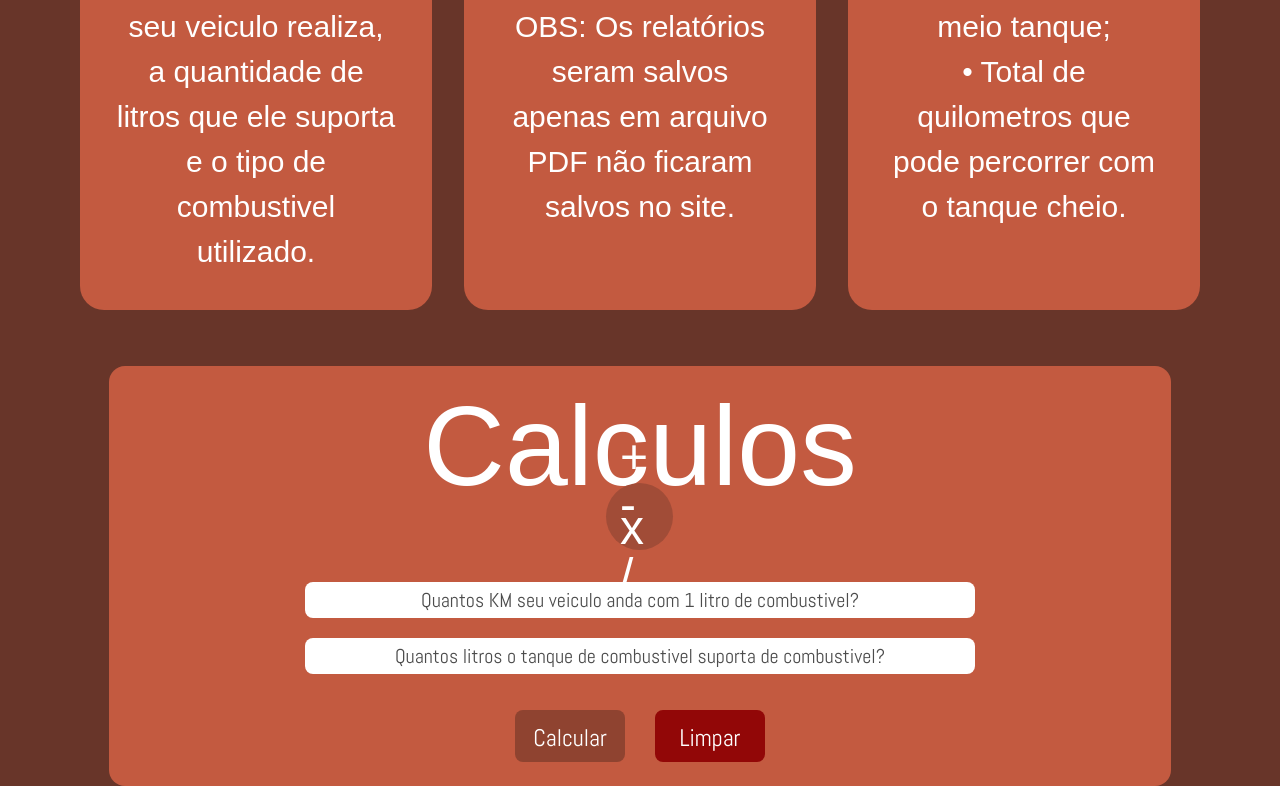
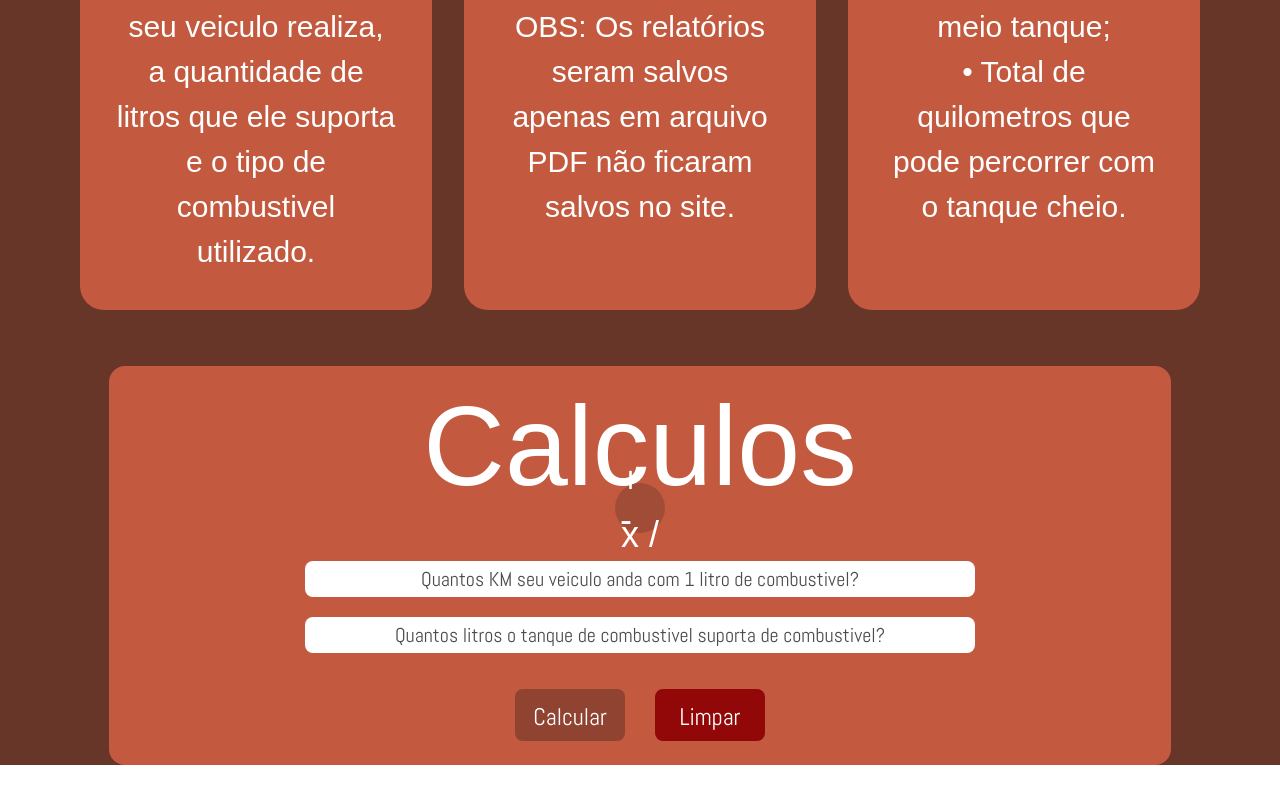
Before and after one commit to Guilherme-Ferreira-Tombini/Fisher-combustion, a Next.js app: page / in a window 1280 px wide. Shown: the part 1324-2110 px from the top of the page. After the commit the page ends 2089 px from the top, so only its background shows below. Built offline with nearby package versions, Linux system fonts and the light colour scheme; a web font is replaced by a local one.

Commit message:
style: adjusted size of the calculation symbol and spacing between fields and the symbol

```diff
--- a/src/app/components/Calculate.tsx
+++ b/src/app/components/Calculate.tsx
@@ -7,7 +7,7 @@ export default function Calculate(){
                 Calculos
             </h1>
             <SymbolForCalculations/>
-            <div className="w-[70%] p-5 mt-3 font-abel">
+            <div className="w-[70%] p-5 mt-2 font-abel">
                <input
                  className="rounded-lg w-full text-center text-xl placeholder-[#4C4C4C] text-black p-1"
                  type="text" id="QuilometroPorLitro"
--- a/src/app/components/SymbolForCalculations.tsx
+++ b/src/app/components/SymbolForCalculations.tsx
@@ -1,7 +1,7 @@
 export default function SymbolForCalculations(){
     return(
-        <div className="rounded-full bg-[#A14C37] w-[67px] h-[67px] flex flex-col items-center justify-center mt-[-20px]">
-            <div className="w-10 h-[50%] flex flex-col justify-center items-center text-5xl">
+        <div className="rounded-full bg-[#A14C37] w-[50px] h-[50px] flex flex-col items-center justify-center mt-[-20px]">
+            <div className="w-10 h-[50%] flex flex-col justify-center items-center text-4xl">
               <p className="w-full grid grid-cols-1 justify-items-center">
                 + -
               </p>
```
